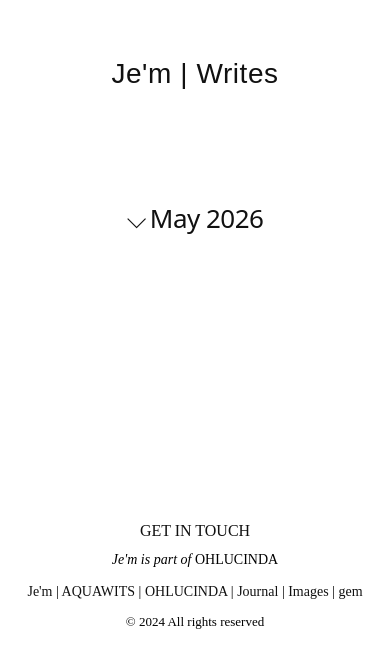
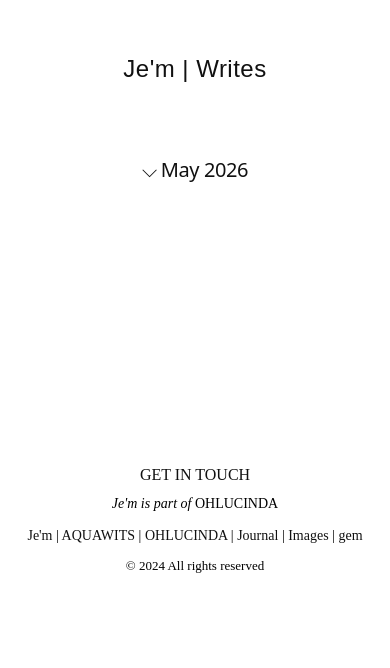
Before and after one commit to ohlucinda/ohlucinda-mobile, a Jekyll site: the page built from index.html, in a window 390 px wide. Shown: the top 668 px of the page. Built offline with Jekyll 4.4.1, drawn with Linux system fonts in a browser that asks for light colours; some web fonts are replaced.

Commit message:
Update style.css

```diff
--- a/assets/style.css
+++ b/assets/style.css
@@ -151,8 +151,8 @@ img {
   }
 
   .site-header {
-    font-size: 28px;
-    margin-bottom: 80px;
+    font-size: 24px;
+    margin-bottom: 48px;
   }
 
   details {
@@ -160,7 +160,7 @@ img {
   }
 
   summary {
-    font-size: 26px !important;
+    font-size: 20px !important;
 
     display: flex;
     justify-content: center;
```
